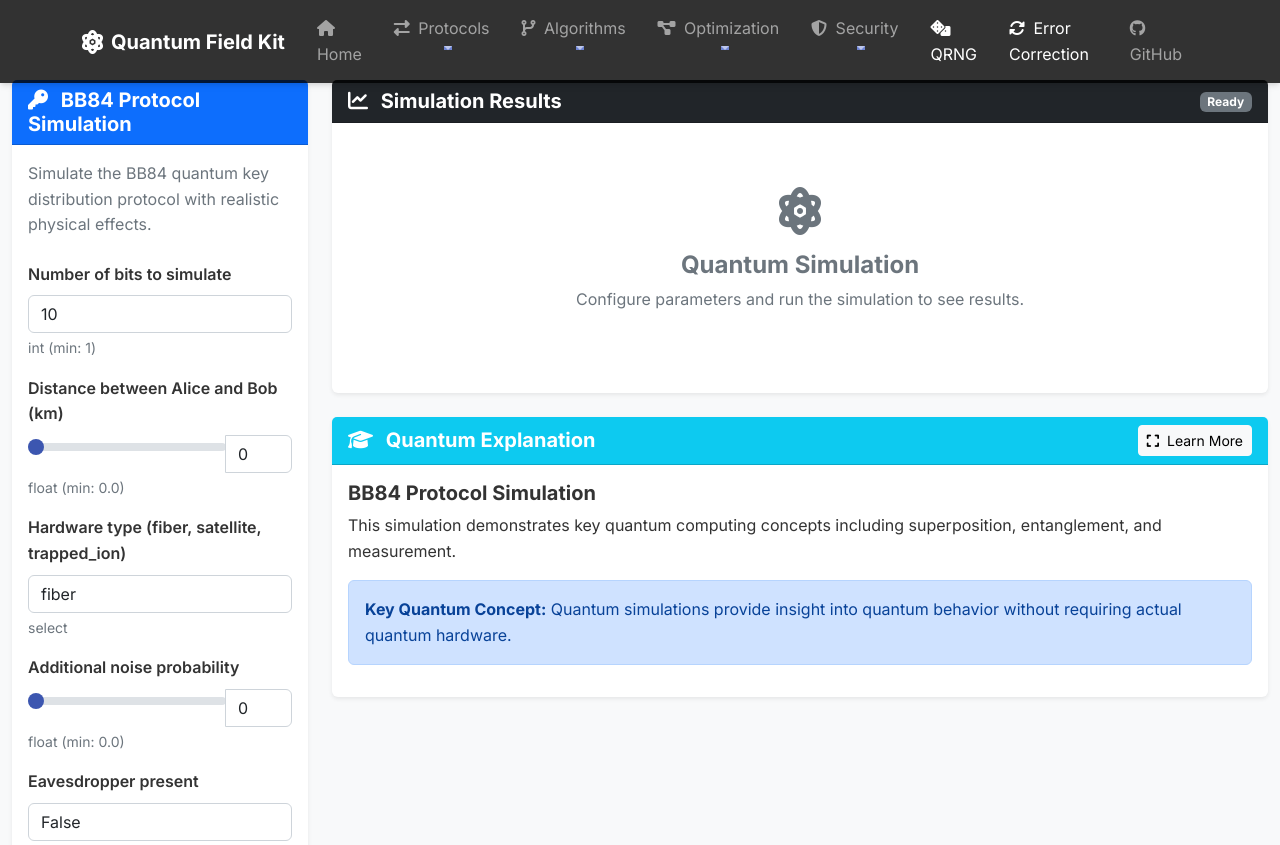
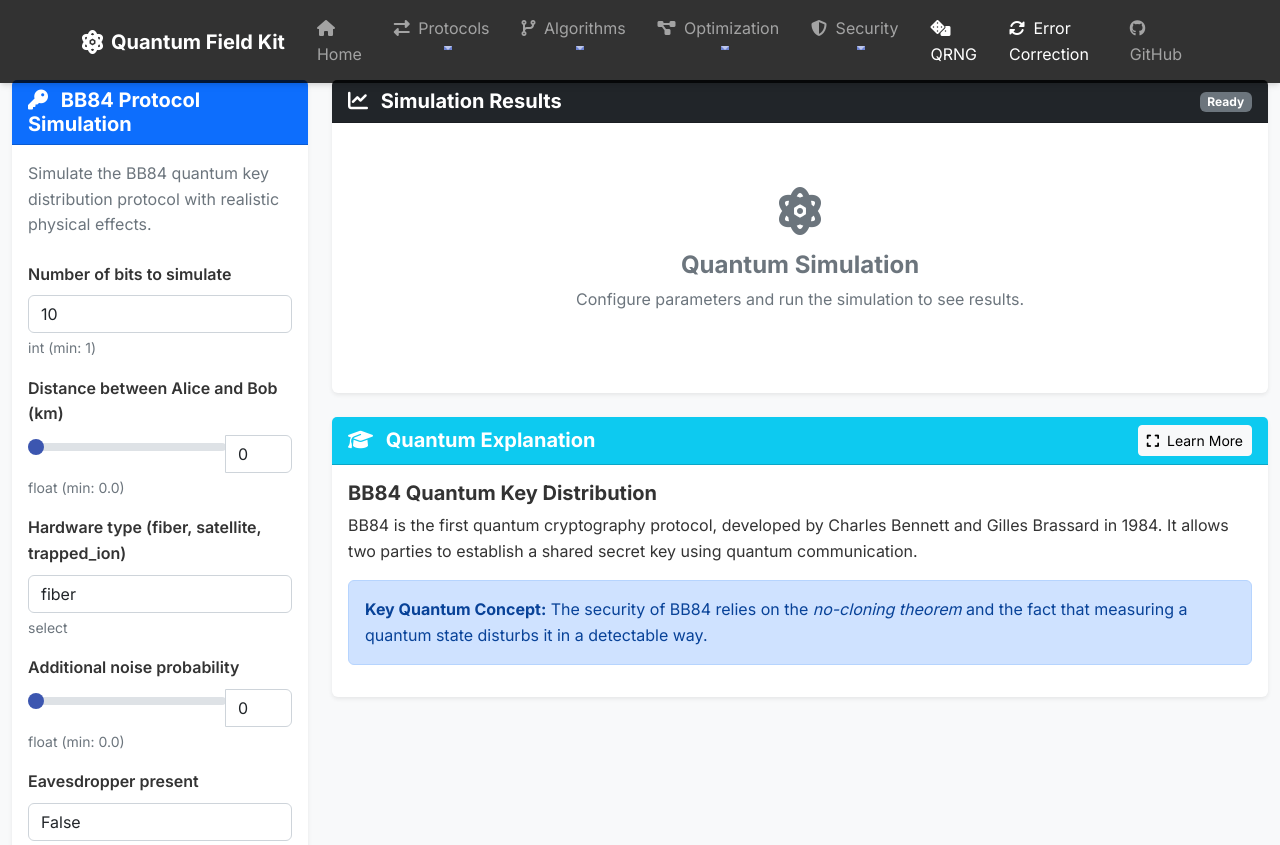
Before and after one commit to ParleSec/QuantumFieldKit, a Flask app: page /plugin/bb84 in a window 1280 px wide. Shown: the top 845 px of the page. Run offline with Flask 2, Linux system fonts and the light colour scheme; some libraries are stand-ins or nearby versions.

Commit message:
UPDATE bb84 educational - mini content

```diff
--- a/templates/educational/bb84.html
+++ b/templates/educational/bb84.html
@@ -117,3 +117,12 @@
       </a>
     </div>
   </div>
+
+
+<!-- MINI_EXPLANATION_START -->
+<h5>BB84 Quantum Key Distribution</h5>
+<p>BB84 is the first quantum cryptography protocol, developed by Charles Bennett and Gilles Brassard in 1984. It allows two parties to establish a shared secret key using quantum communication.</p>
+<div class="alert alert-primary">
+  <strong>Key Quantum Concept:</strong> The security of BB84 relies on the <em>no-cloning theorem</em> and the fact that measuring a quantum state disturbs it in a detectable way.
+</div>
+<!-- MINI_EXPLANATION_END -->
```
